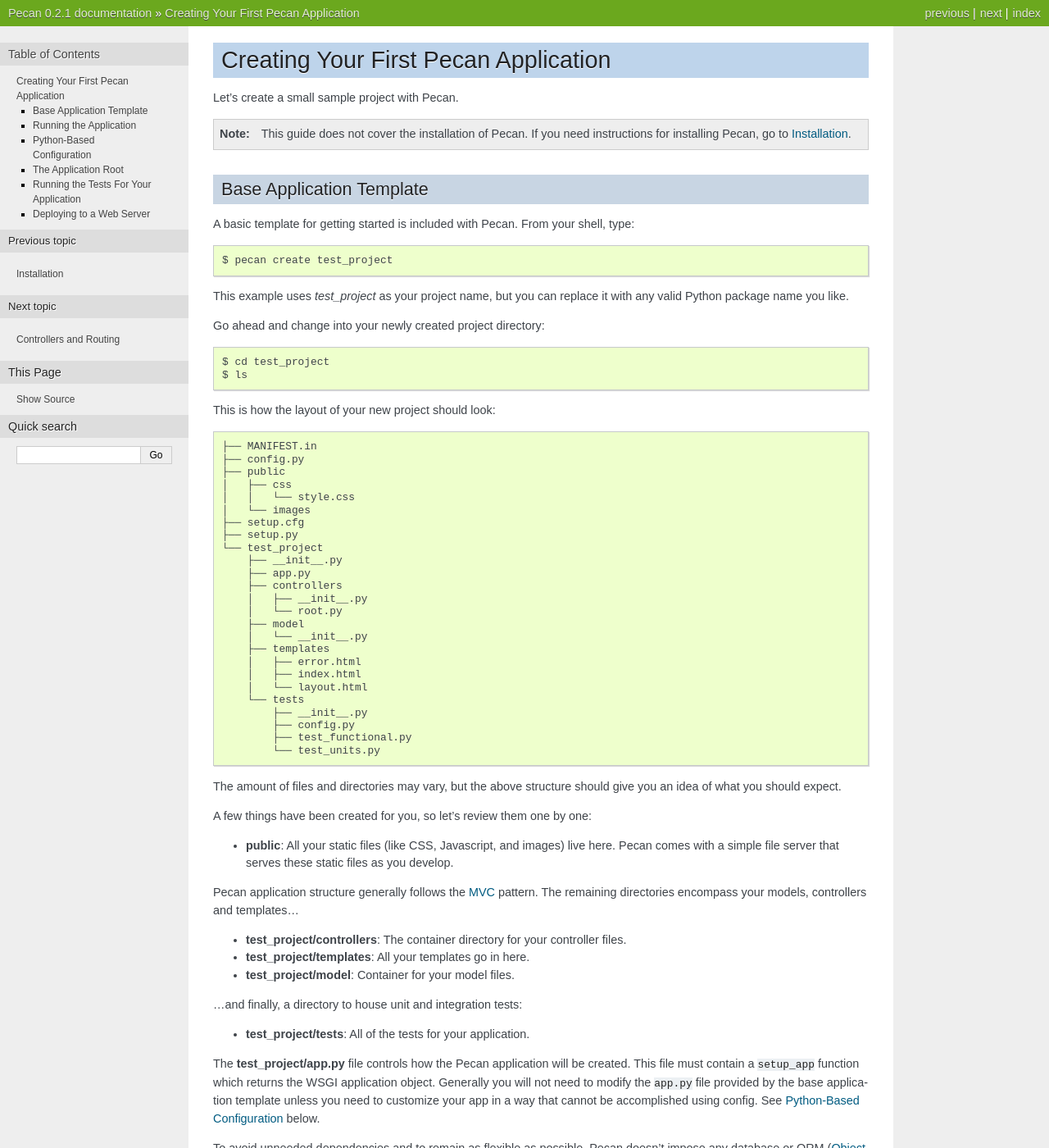
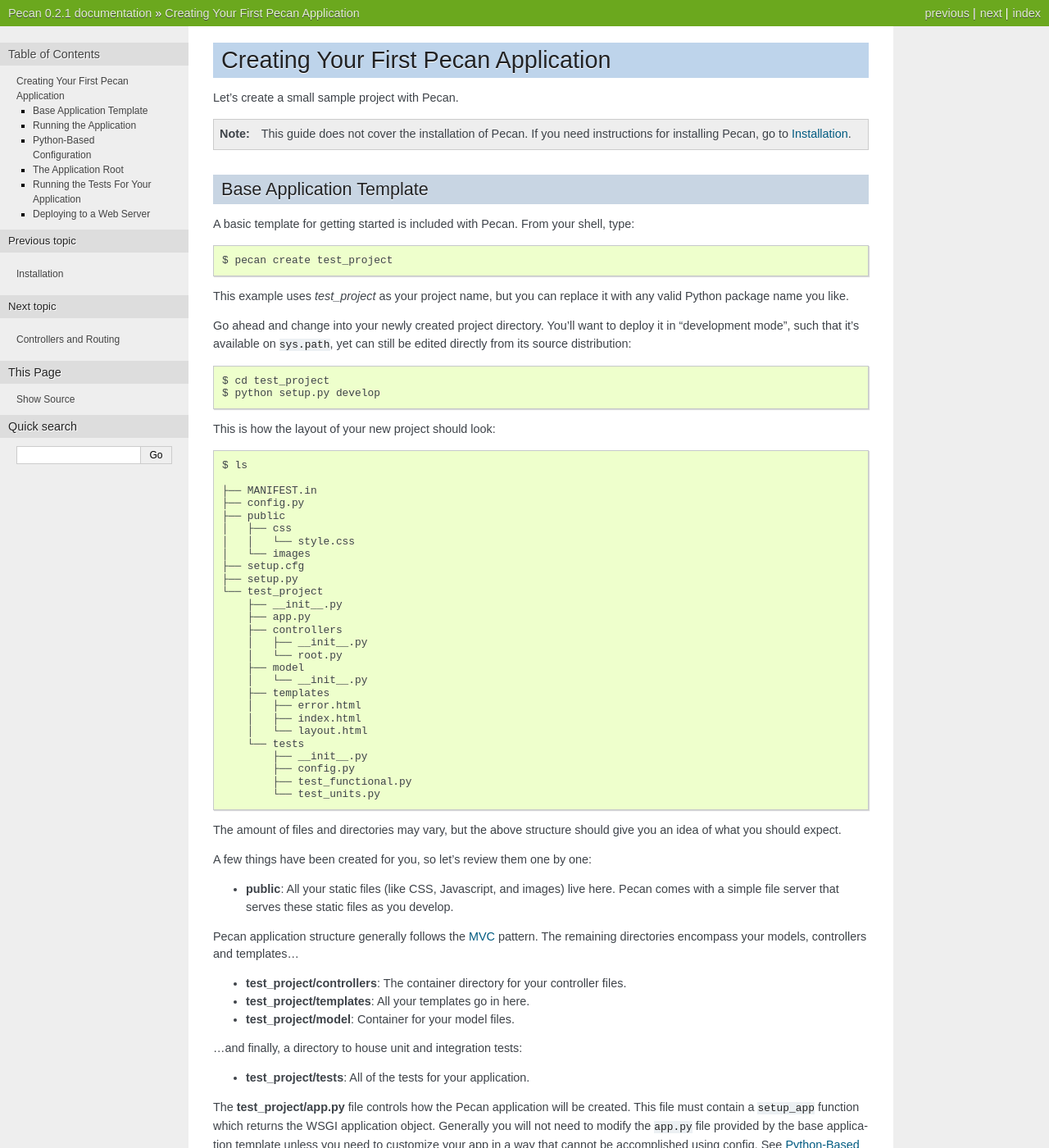
Before and after one commit to stackforge/pecan, a Sphinx documentation site: the page built from docs/source/quick_start.rst, in a window 1280 px wide and 1400 px high. Shown: the whole window at 82% size. Built offline with Sphinx 7.4.7, drawn with Linux system fonts in a browser that asks for light colours; some of the changed text lies outside the part shown.

Commit message:
Rearrange quickstart verbiage so users don't miss a necessary step.

```diff
--- a/docs/source/quick_start.rst
+++ b/docs/source/quick_start.rst
@@ -22,12 +22,16 @@
 This example uses *test_project* as your project name, but you can replace
 it with any valid Python package name you like.
 
-Go ahead and change into your newly created project directory::
+Go ahead and change into your newly created project directory.  You'll want to
+deploy it in "development mode", such that it’s available on ``sys.path``, yet
+can still be edited directly from its source distribution::
 
     $ cd test_project
-    $ ls
+    $ python setup.py develop
 
 This is how the layout of your new project should look::
+
+    $ ls
 
     ├── MANIFEST.in
     ├── config.py
```
Also changed, not shown: other parts of docs/source/quick_start.rst (+0 -6 lines).
